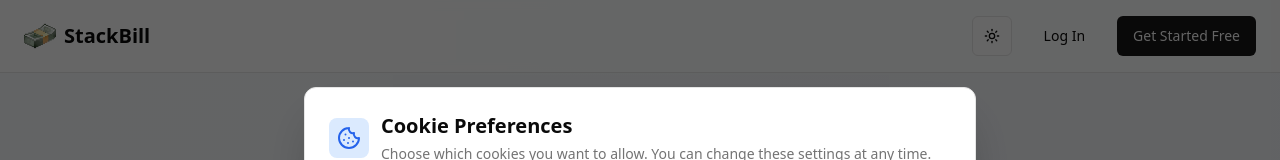
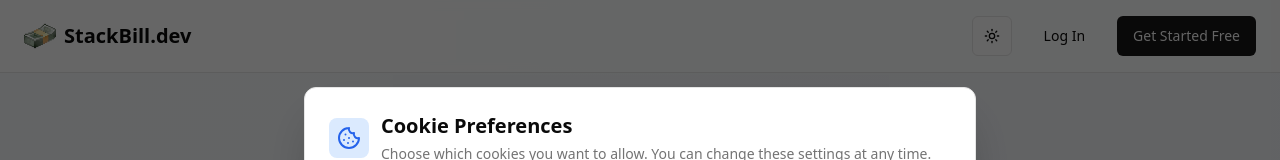
Before and after one commit to hzeroentity/stackbill, a Next.js app: page / in a window 1280 px wide. Shown: the top 160 px of the page. Built offline with nearby package versions, Linux system fonts and the light colour scheme; no server answers.

Commit message:
added .dev in landing page too

```diff
--- a/src/app/page.tsx
+++ b/src/app/page.tsx
@@ -139,7 +139,7 @@ export default function Home() {
                 height={24}
                 className="w-6 h-6"
               />
-              <span className="text-xl font-bold">StackBill</span>
+              <span className="text-xl font-bold">StackBill.dev</span>
             </div>
 
             {/* Right: Theme Toggle + Burger Menu */}
@@ -212,7 +212,7 @@ export default function Home() {
                 height={32}
                 className="w-8 h-8"
               />
-              <span className="text-xl font-bold">StackBill</span>
+              <span className="text-xl font-bold">StackBill.dev</span>
             </div>
             <div className="flex items-center space-x-4">
               <ModeToggle />
@@ -1111,7 +1111,7 @@ export default function Home() {
                 height={32}
                 className="w-8 h-8"
               />
-              <span className="text-xl font-bold text-white">StackBill</span>
+              <span className="text-xl font-bold text-white">StackBill.dev</span>
             </div>
             <p className="mb-6">{t('landing.footer.tagline')}</p>
             <div className="flex justify-center space-x-6 text-sm">
```
